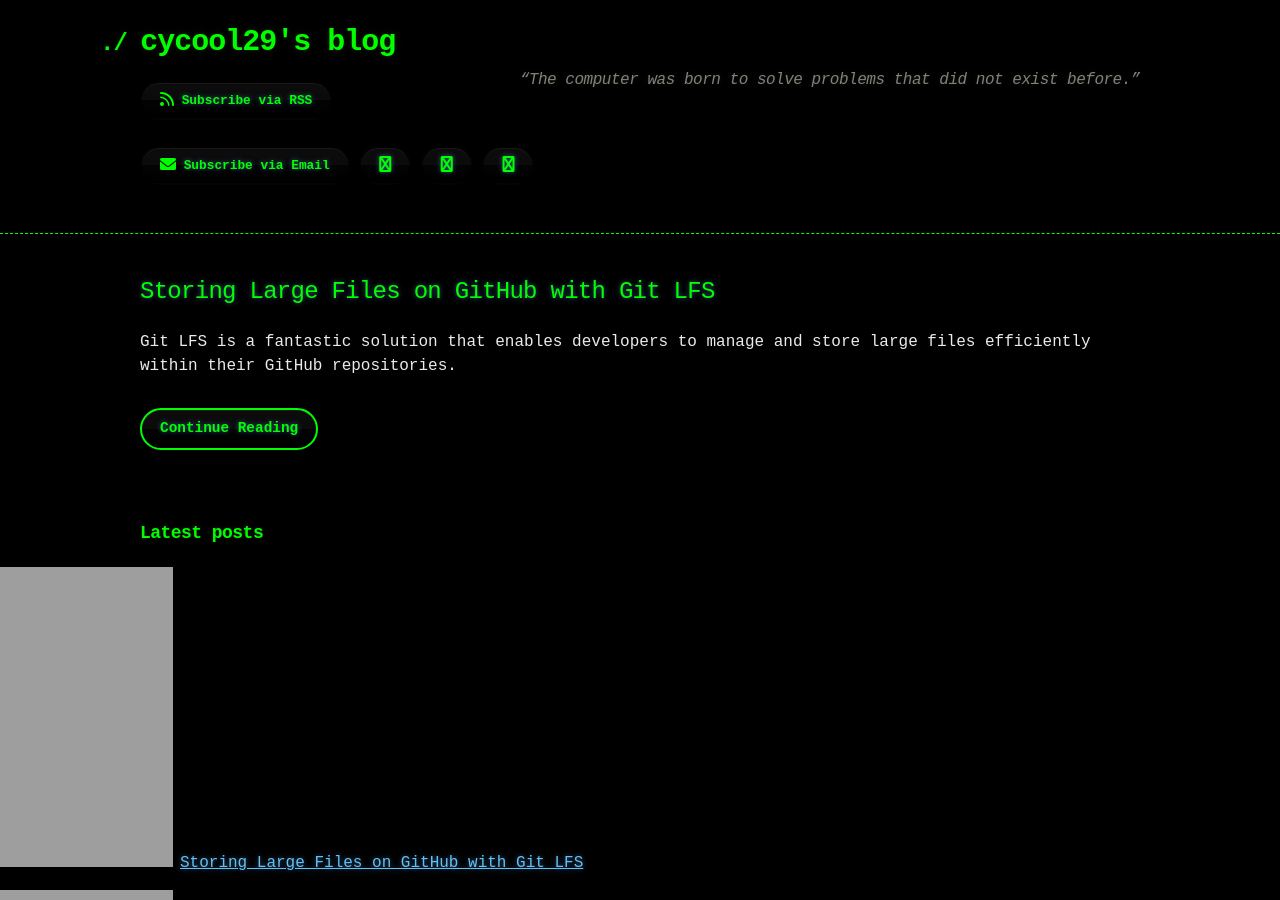
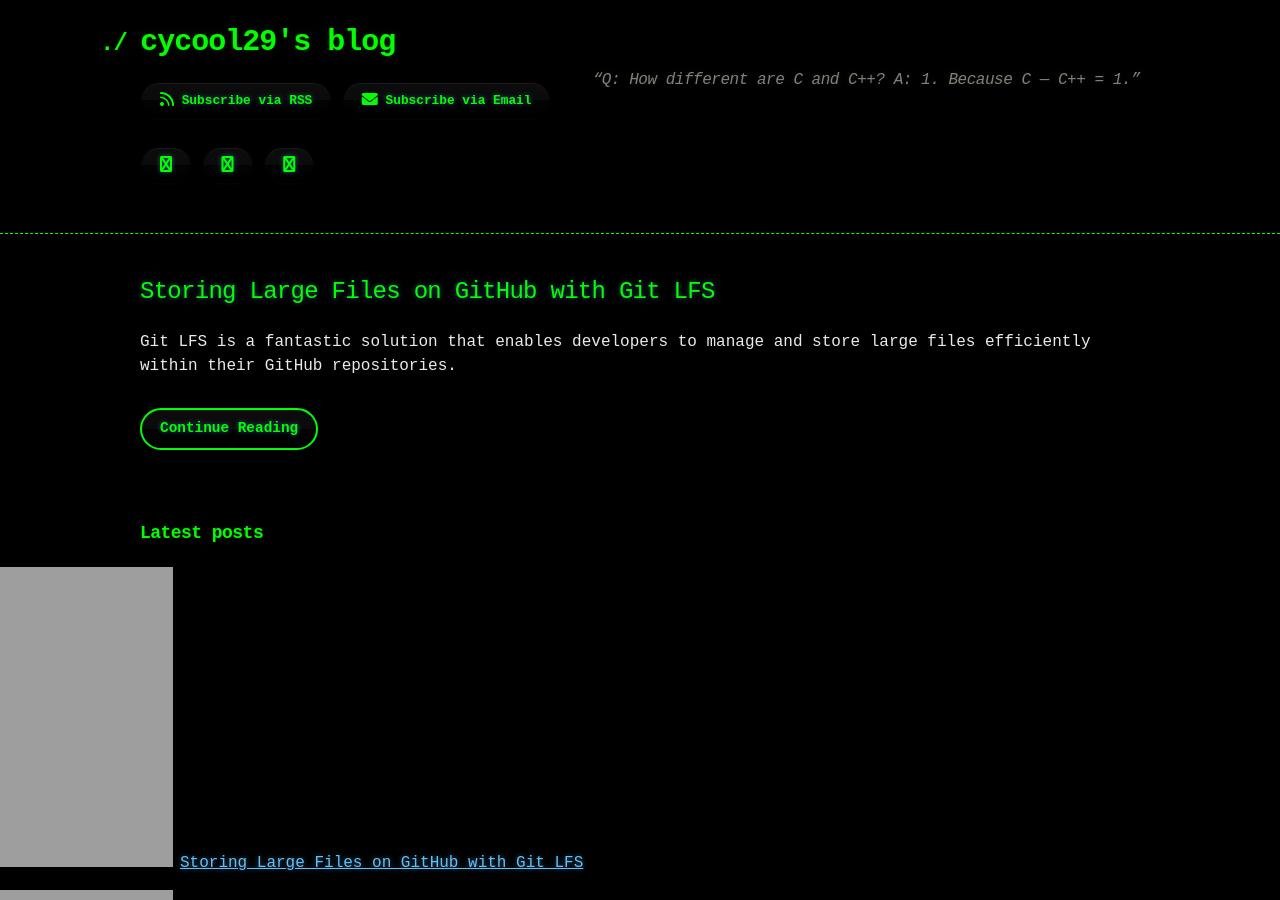
Before and after one commit to cycool29/cycool29.github.io, a Jekyll site: the page built from index.md, in a window 1280 px wide and 900 px high. Built offline with Jekyll 4.4.1, drawn with Linux system fonts in a browser that asks for light colours; a style sheet for code colours, icons or effects is not loaded.

Commit message:
Update quotes

```diff
--- a/_config.yml
+++ b/_config.yml
@@ -1,5 +1,5 @@
 title: cycool29's blog
-description: "“The computer was born to solve problems that did not exist before.” "
+description: "“Q: How different are C and C++? A: 1. Because C — C++ = 1.” "
 bio: A high school student. Intermediate in Python, Git, Bash. Learning JavaScript. He/Him. "
 author: cycool29
 url: https://cycool29.github.io
```
